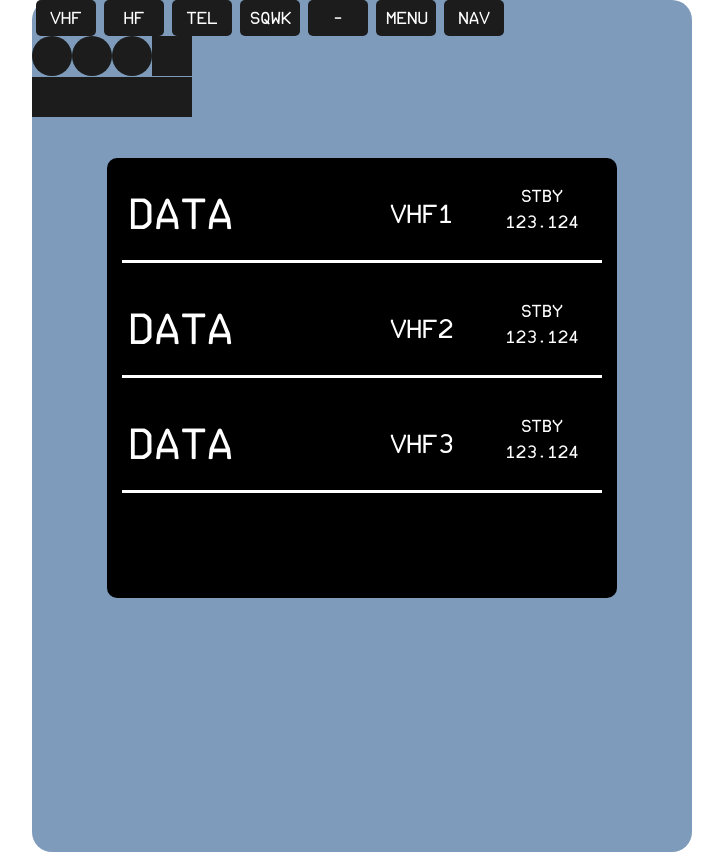
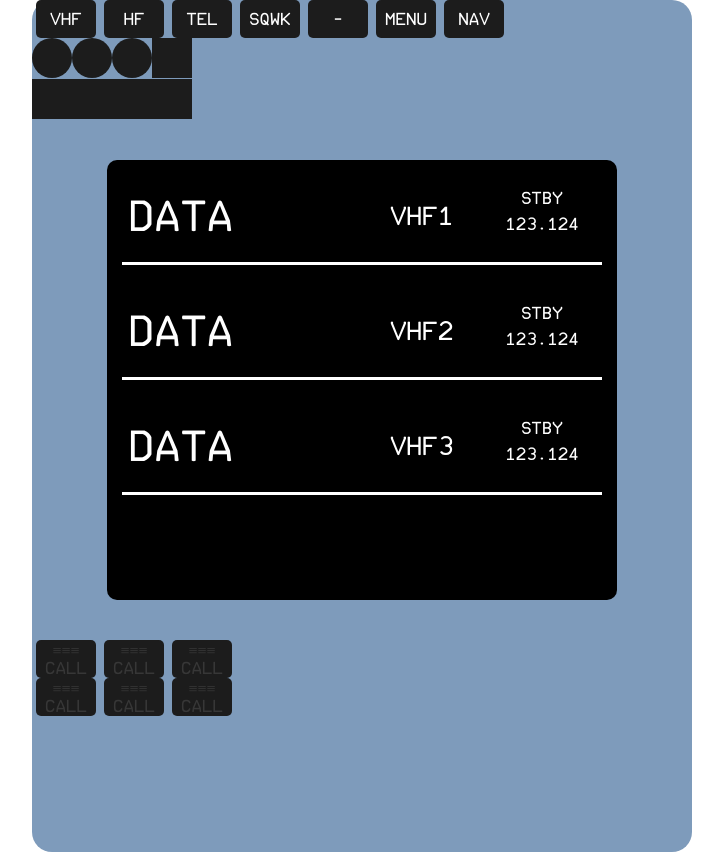
Before and after one commit to ibza-sujau/rmp, a React (Create React App) app: page /vhs in a window 1280 px wide. Shown: the whole page, without its empty margins (278-1001 px from the left). Built offline with nearby package versions, Linux system fonts and the light colour scheme.

Commit message:
Button styling and adding VHF buttons.

```diff
--- a/src/components/Button.scss
+++ b/src/components/Button.scss
@@ -2,10 +2,10 @@
   font-family: "ECAM Regular", serif;
   background-color: #1C1C1C;
   width: 60px;
+  height: 38px;
   border-radius: 5px;
   border: none;
   color: white;
-  padding: 10px;
   text-align: center;
   text-decoration: none;
   display: inline-block;
--- a/src/components/Button.tsx
+++ b/src/components/Button.tsx
@@ -11,26 +11,27 @@ export enum ButtonType {
 type ButtonProps = {
     type: ButtonType,
     onClick?: () => void,
-    children?: any
+    children?: any,
+    className?: string,
 }
 
 export const Button = (props: ButtonProps) => {
     switch(props.type) {
         case ButtonType.Main:
             return (
-                <button className={"main-btn"} onClick={props.onClick}>{props.children}</button>
+                <button className={"main-btn " + props.className} onClick={props.onClick}>{props.children}</button>
             )
         case ButtonType.Left:
             return (
-                <button className={"left-btn"} onClick={props.onClick}>{props.children}</button>
+                <button className={"left-btn " + props.className} onClick={props.onClick}>{props.children}</button>
             )
         case ButtonType.Right:
             return (
-                <button className={"right-btn"} onClick={props.onClick}>{props.children}</button>
+                <button className={"right-btn " + props.className} onClick={props.onClick}>{props.children}</button>
             )
         case ButtonType.NumPad:
             return (
-                <button className={"numpad-btn"} onClick={props.onClick}>{props.children}</button>
+                <button className={"numpad-btn " + props.className} onClick={props.onClick}>{props.children}</button>
             )
     }
 }
--- a/src/pages/VhsPage.scss
+++ b/src/pages/VhsPage.scss
@@ -67,3 +67,7 @@
 .flex-row-item-3 p {
   margin-bottom: 10px;
 }
+
+.alt-btn {
+  color: #373737 !important;
+}
--- a/src/pages/VhsPage.tsx
+++ b/src/pages/VhsPage.tsx
@@ -79,7 +79,14 @@ export const VhsPage = () => {
                 <div className="page-splitter"/>
             </div>
             <div>
-
+                <Button type={ButtonType.Main} onClick={clearVHF} children={"≡≡≡\nCALL"} className={"alt-btn"}/>
+                <Button type={ButtonType.Main} onClick={clearVHF} children={"≡≡≡\nCALL"} className={"alt-btn"}/>
+                <Button type={ButtonType.Main} onClick={clearVHF} children={"≡≡≡\nCALL"} className={"alt-btn"}/>
+            </div>
+            <div>
+                <Button type={ButtonType.Main} onClick={clearVHF} children={"≡≡≡\nCALL"} className={"alt-btn"}/>
+                <Button type={ButtonType.Main} onClick={clearVHF} children={"≡≡≡\nCALL"} className={"alt-btn"}/>
+                <Button type={ButtonType.Main} onClick={clearVHF} children={"≡≡≡\nCALL"} className={"alt-btn"}/>
             </div>
         </div>
     )
```
